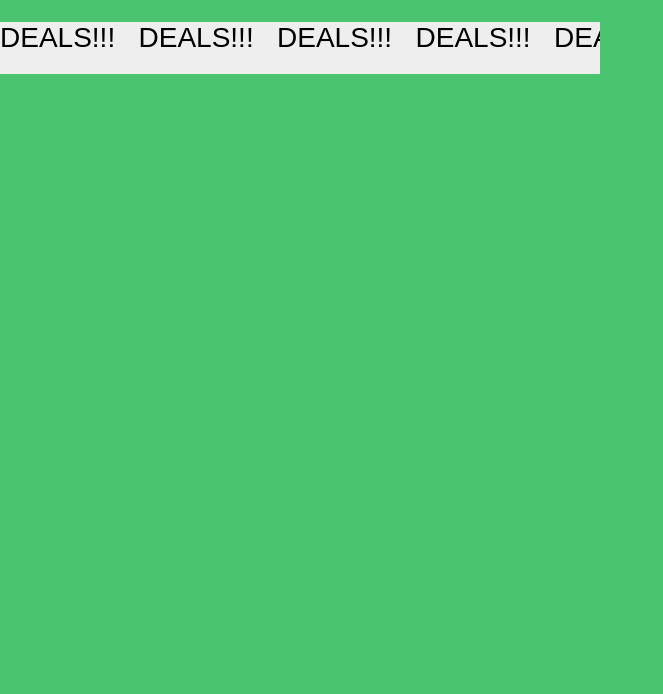
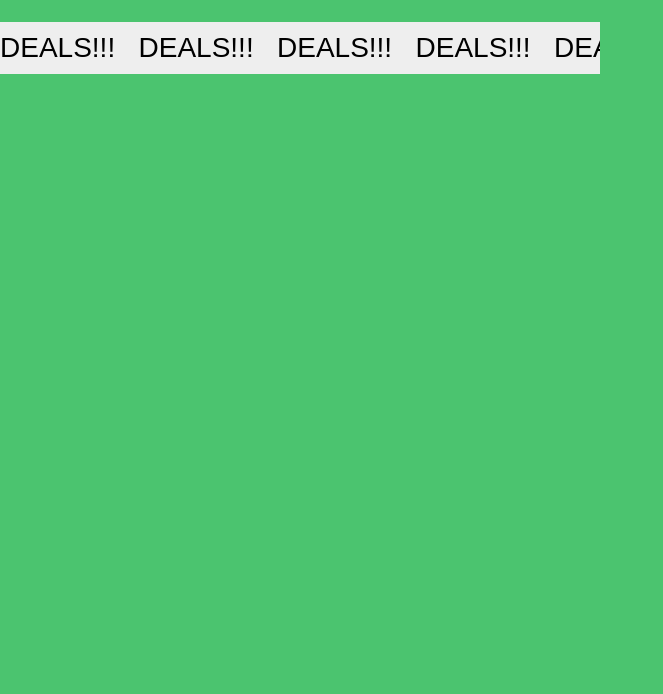
Before and after one commit to ImaniDigitalDiary/AdidasDealEmail, a plain HTML site: page index.html in a window 1280 px wide. Shown: the part 106-800 px from the top of the page, without its empty margins (0-663 px from the left). Drawn offline with Linux system fonts and the light colour scheme; a web font is replaced by a local one.

Commit message:
aligned items of marquee to center of div

```diff
--- a/styles.css
+++ b/styles.css
@@ -72,7 +72,9 @@ a {
     margin: 25px 0;
 }
 .marquee {
-    display: inline-block;
+    height: 52px;
+    display: inline-flex;
+    align-items: center;
     white-space: nowrap;
     animation: scroll-left 10s linear infinite;
     font-family: "Jersey 25", sans-serif;
```
